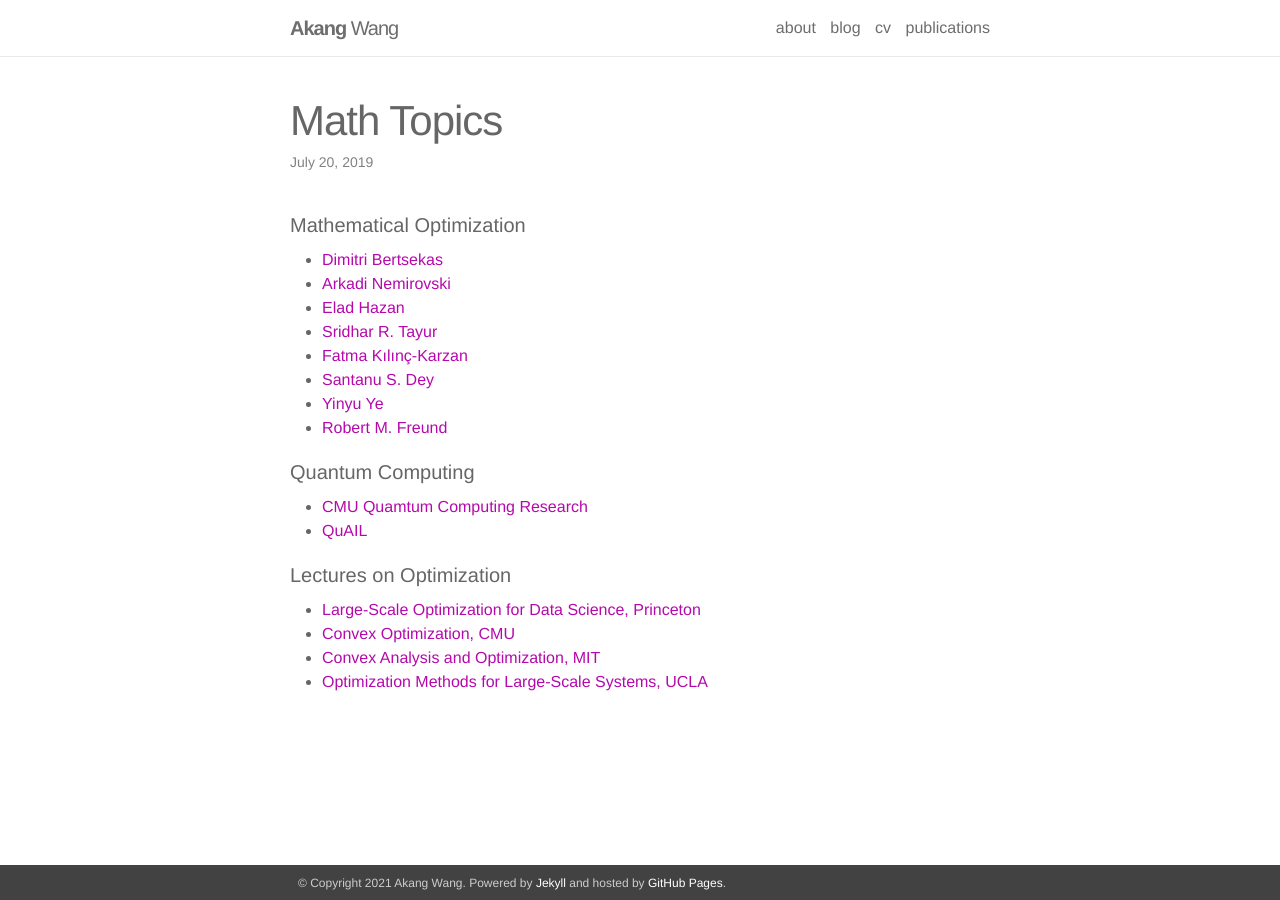
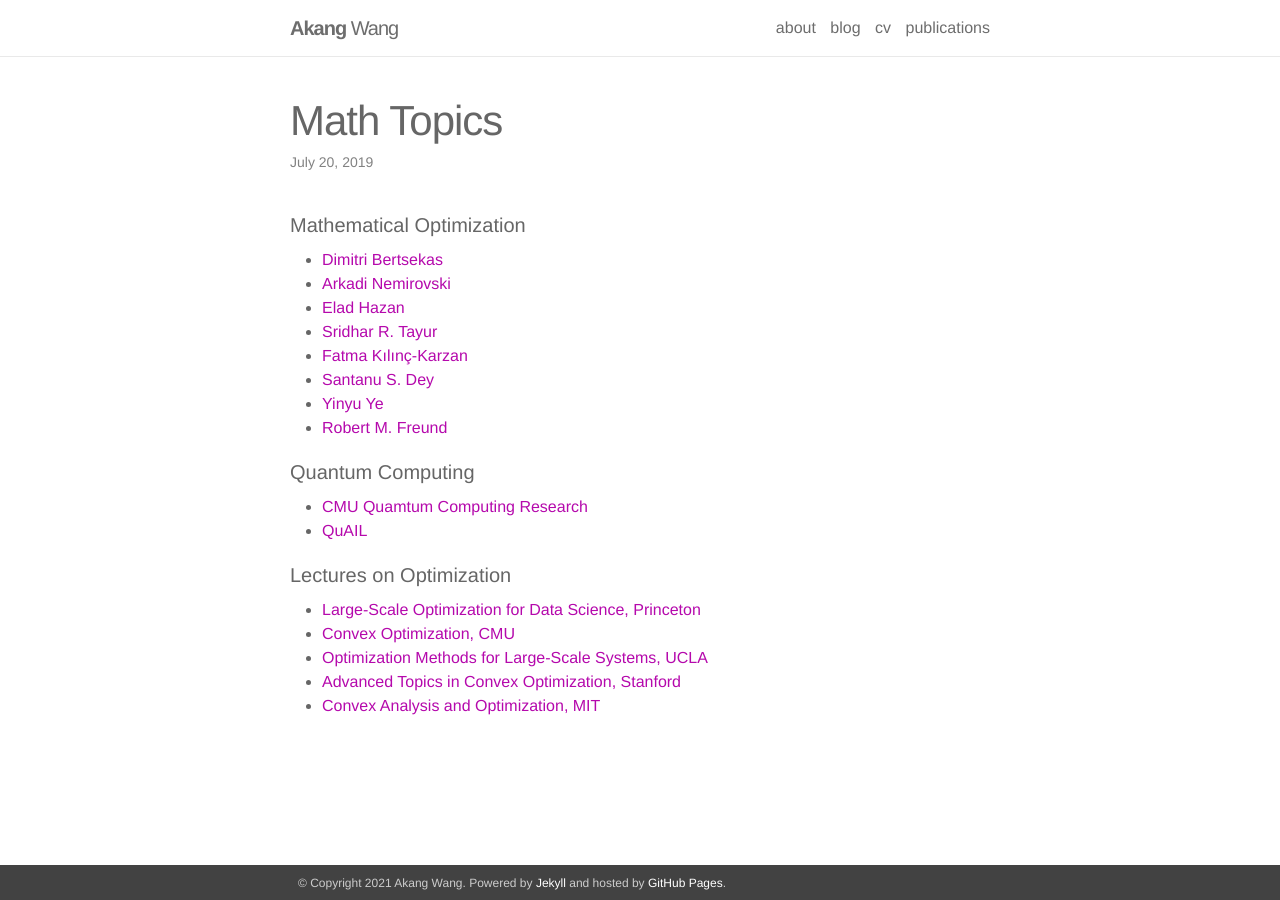
Before and after one commit to VINCENTW2046/akangw.github.io, a Jekyll site: the page built from _posts/2019-07-20-Math_topics.md, in a window 1280 px wide. Built offline with Jekyll 4.4.1, drawn with Linux system fonts in a browser that asks for light colours.

Commit message:
Update 2019-07-20-Math_topics.md

```diff
--- a/_posts/2019-07-20-Math_topics.md
+++ b/_posts/2019-07-20-Math_topics.md
@@ -32,7 +32,7 @@ description:
 <ul>
     <li><a href="http://www.princeton.edu/~yc5/ele522_optimization/index.html" target="_blank">Large-Scale Optimization for Data Science, Princeton</a></li>
     <li><a href="http://www.stat.cmu.edu/~ryantibs/convexopt/" target="_blank">Convex Optimization, CMU</a></li>
+    <li><a href="http://www.seas.ucla.edu/~vandenbe/ee236c.html" target="_blank">Optimization Methods for Large-Scale Systems, UCLA</a></li>
+    <li><a href="https://statweb.stanford.edu/~candes/teaching/math301/index.html" target="_blank">Advanced Topics in Convex Optimization, Stanford</a></li>
     <li><a href="https://ocw.mit.edu/courses/electrical-engineering-and-computer-science/6-253-convex-analysis-and-optimization-spring-2012/" target="_blank">Convex Analysis and Optimization, MIT</a></li>
-    <li><a href="http://www.seas.ucla.edu/~vandenbe/ee236c.html" target="_blank">Optimization Methods for Large-Scale Systems, UCLA</a></li>
-
 </ul>
```
